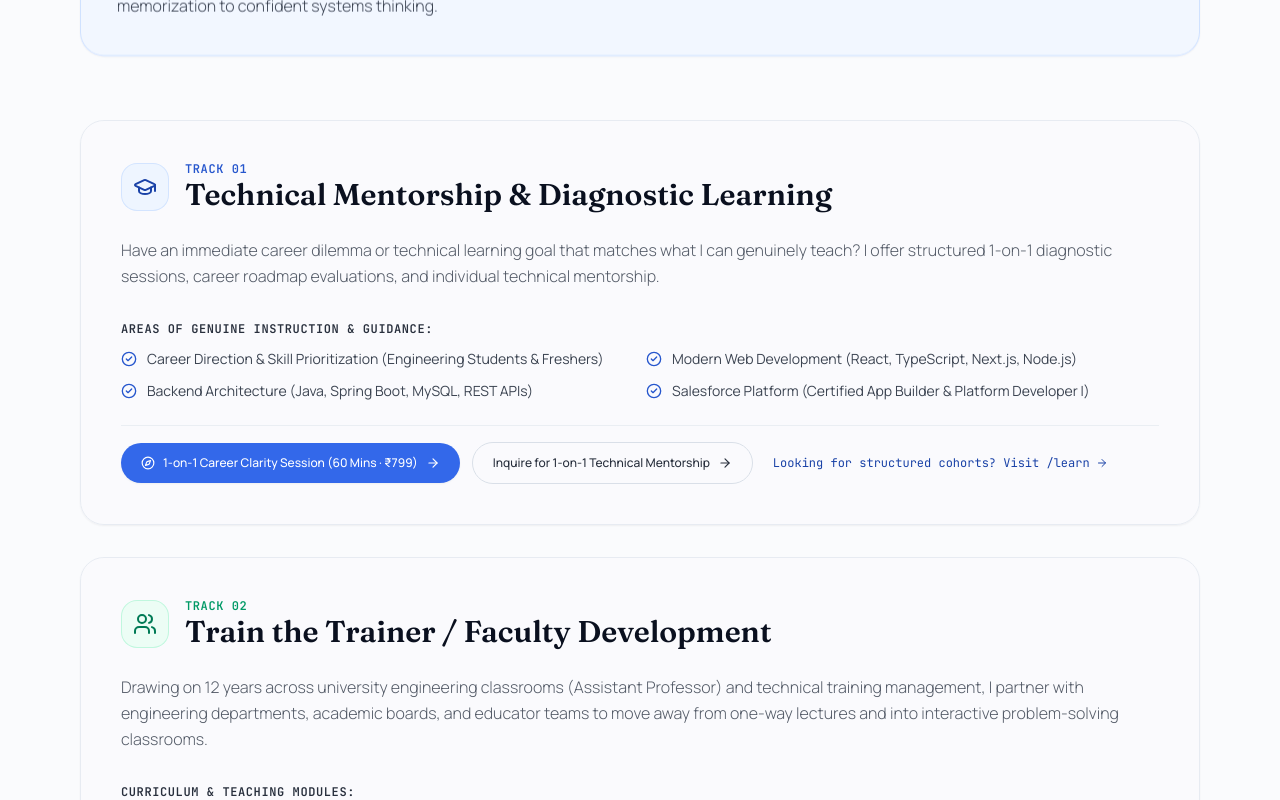
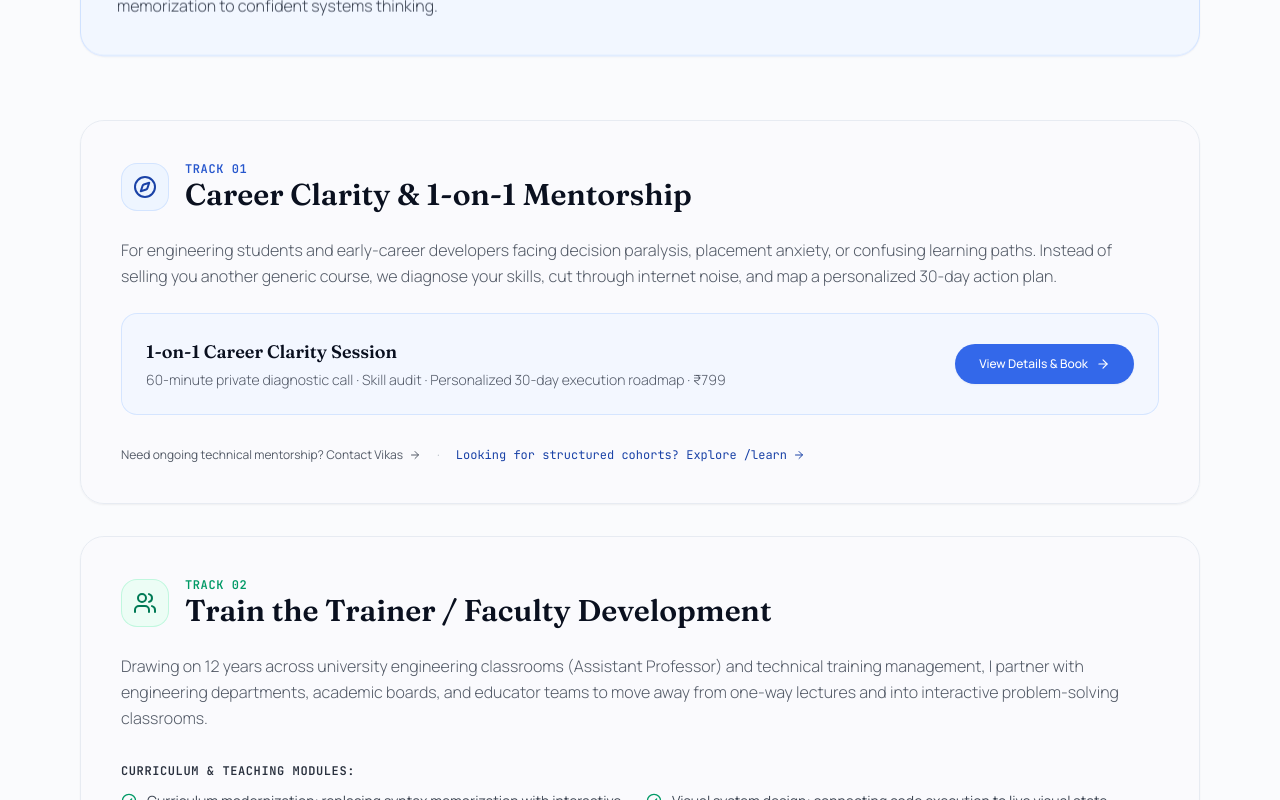
Before and after one commit to vikas-bandaru/my-portfolio, a Next.js app: page /work in a window 1280 px wide. Shown: the part 820-1620 px from the top of the page. Built offline with nearby package versions, Linux system fonts and the light colour scheme.

Commit message:
feat(work): streamline Track 01 with a focused referral spotlight to /work/career-clarity

```diff
--- a/app/work/page.tsx
+++ b/app/work/page.tsx
@@ -46,65 +46,60 @@ export default function WorkPage() {
 
         {/* The 4 Tracks Grid */}
         <div className="grid grid-cols-1 gap-8">
-          {/* Track 1: Technical Mentorship */}
+          {/* Track 1: Career Clarity & Technical Mentorship */}
           <Reveal delay={80}>
-            <section id="learn" className="group relative rounded-3xl border border-background-200 bg-background-50/80 p-7 sm:p-9 md:p-10 shadow-xs hover:border-primary-400/50 hover:shadow-xl transition-all duration-300 space-y-6">
+            <section id="career-clarity" className="group relative rounded-3xl border border-background-200 bg-background-50/80 p-7 sm:p-9 md:p-10 shadow-xs hover:border-primary-400/50 hover:shadow-xl transition-all duration-300 space-y-6">
               <div className="flex items-center gap-4">
                 <div className="w-12 h-12 rounded-2xl bg-primary-50 text-primary-700 border border-primary-200/60 flex items-center justify-center shrink-0">
-                  <GraduationCap className="w-6 h-6" />
+                  <Compass className="w-6 h-6" />
                 </div>
                 <div>
                   <span className="font-mono text-xs uppercase tracking-wider text-primary-600 font-semibold block">Track 01</span>
                   <h2 className="font-heading font-semibold text-2xl sm:text-3xl text-foreground-950 group-hover:text-primary-600 transition-colors">
-                    Technical Mentorship &amp; Diagnostic Learning
+                    Career Clarity &amp; 1-on-1 Mentorship
                   </h2>
                 </div>
               </div>
 
               <p className="text-sm sm:text-base text-foreground-600 leading-relaxed font-light">
-                Have an immediate career dilemma or technical learning goal that matches what I can genuinely teach? I offer structured 1-on-1 diagnostic sessions, career roadmap evaluations, and individual technical mentorship.
+                For engineering students and early-career developers facing decision paralysis, placement anxiety, or confusing learning paths. Instead of selling you another generic course, we diagnose your skills, cut through internet noise, and map a personalized 30-day action plan.
               </p>
 
-              <div className="space-y-3 pt-2">
-                <p className="font-mono text-xs font-semibold text-foreground-800 uppercase tracking-wider">Areas of Genuine Instruction &amp; Guidance:</p>
-                <div className="grid gap-3 sm:grid-cols-2">
-                  {[
-                    "Career Direction & Skill Prioritization (Engineering Students & Freshers)",
-                    "Modern Web Development (React, TypeScript, Next.js, Node.js)",
-                    "Backend Architecture (Java, Spring Boot, MySQL, REST APIs)",
-                    "Salesforce Platform (Certified App Builder & Platform Developer I)",
-                  ].map((area, idx) => (
-                    <div key={idx} className="flex items-start gap-2.5 text-xs sm:text-sm text-foreground-700">
-                      <CheckCircle2 className="w-4 h-4 text-primary-600 shrink-0 mt-0.5" />
-                      <span>{area}</span>
+              <div className="p-6 rounded-2xl bg-primary-50/60 border border-primary-200/60 flex flex-col sm:flex-row sm:items-center justify-between gap-4">
+                <div className="space-y-1">
+                  <div className="font-heading font-semibold text-foreground-950 text-base sm:text-lg">
+                    1-on-1 Career Clarity Session
                   </div>
-                  ))}
-                </div>
+                  <p className="text-xs sm:text-sm text-foreground-600 font-light">
+                    60-minute private diagnostic call · Skill audit · Personalized 30-day execution roadmap · ₹799
+                  </p>
                 </div>
 
-              <div className="pt-4 border-t border-background-200/80 flex flex-wrap items-center gap-3">
                 <Link
                   href="/work/career-clarity"
-                  className="inline-flex items-center gap-2 px-5 py-3 rounded-full bg-primary-500 text-white font-medium text-xs hover:bg-primary-600 transition-all shadow-xs"
+                  className="inline-flex items-center justify-center gap-2 px-6 py-3 rounded-full bg-primary-500 text-white font-medium text-xs hover:bg-primary-600 transition-all shadow-xs shrink-0"
                   id="work-clarity-cta"
                 >
-                  <Compass className="w-3.5 h-3.5" />
-                  <span>1-on-1 Career Clarity Session (60 Mins · ₹799)</span>
+                  <span>View Details &amp; Book</span>
                   <ArrowRight className="w-3.5 h-3.5" />
                 </Link>
+              </div>
+
+              <div className="pt-2 flex flex-wrap items-center gap-4 text-xs">
                 <Link
                   href="/contact?intent=learn"
-                  className="inline-flex items-center gap-2 px-5 py-3 rounded-full border border-background-300 text-foreground-800 font-medium text-xs hover:bg-background-100 transition-all"
+                  className="inline-flex items-center gap-1.5 text-foreground-600 hover:text-foreground-900 transition-colors"
                   id="work-learn-cta"
                 >
-                  <span>Inquire for 1-on-1 Technical Mentorship</span>
-                  <ArrowRight className="w-3.5 h-3.5" />
+                  <span>Need ongoing technical mentorship? Contact Vikas</span>
+                  <ArrowRight className="w-3 h-3" />
                 </Link>
+                <span className="text-foreground-300">·</span>
                 <Link
                   href="/learn"
-                  className="inline-flex items-center gap-1.5 text-xs font-mono text-primary-700 hover:text-primary-800 hover:underline px-2 py-1"
+                  className="inline-flex items-center gap-1.5 font-mono text-primary-700 hover:text-primary-800 hover:underline"
                 >
-                  <span>Looking for structured cohorts? Visit /learn</span>
+                  <span>Looking for structured cohorts? Explore /learn</span>
                   <ArrowRight className="w-3 h-3" />
                 </Link>
               </div>
```
Lines whose indentation alone changed are shown as unchanged.
